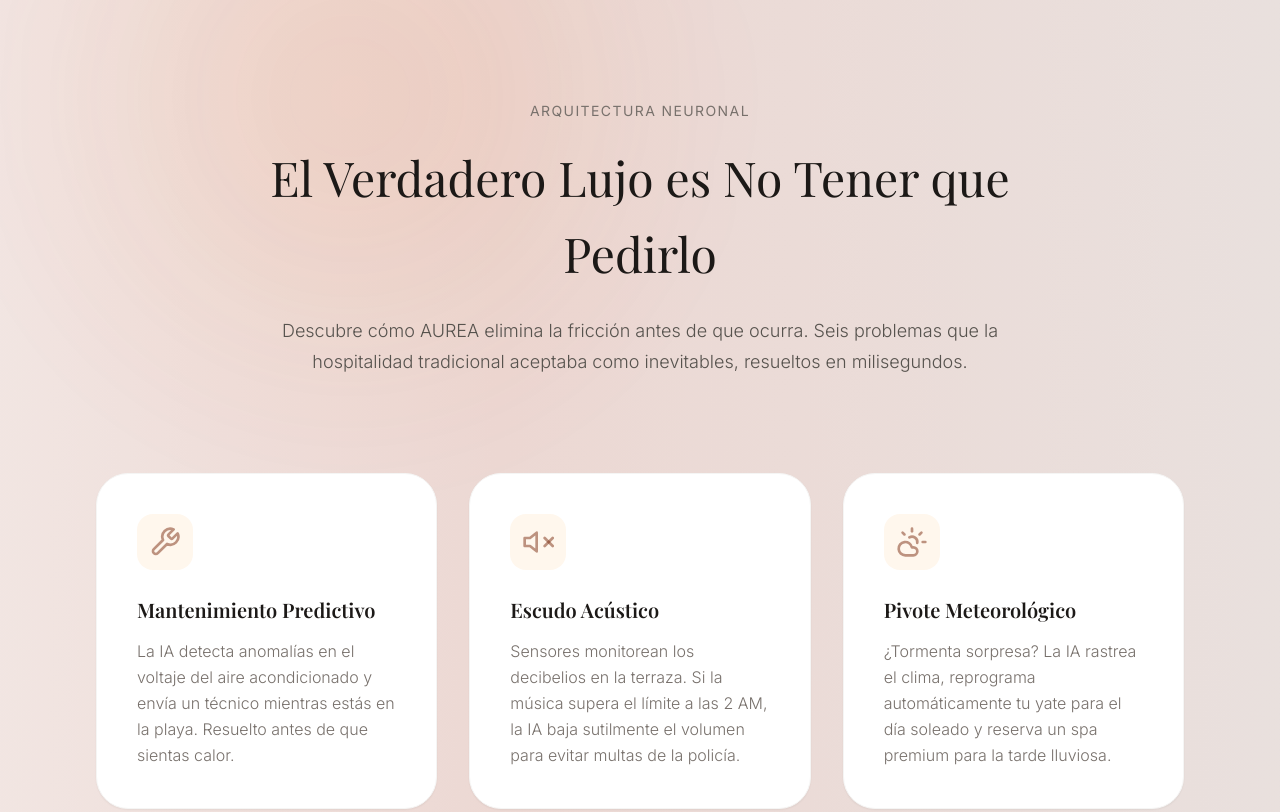
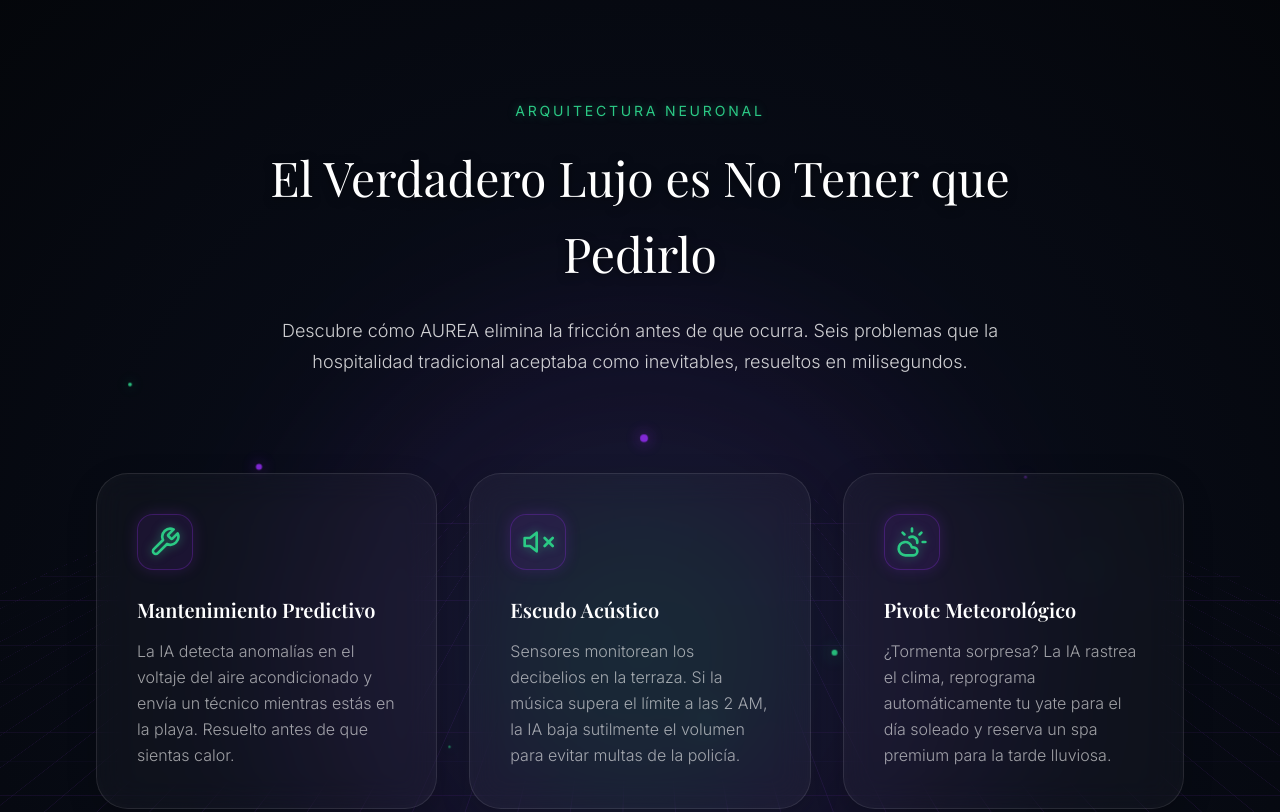
Before and after one commit to maxifast/aurea, a website: page index.html in a window 1280 px wide. Shown: the part 1740-2552 px from the top of the page. Drawn offline with nearby package versions, Linux system fonts and the light colour scheme; a web font is replaced by a local one.

Commit message:
fix paths

```diff
--- a/index.html
+++ b/index.html
@@ -253,6 +253,22 @@
 
                 <!-- Neural Architecture Section -->
                 <section id="neural-architecture" class="neural-section">
+                    <!-- Particle Wrapper for Flying Elements -->
+                    <div class="particle-wrapper">
+                        <div class="particle p1"></div>
+                        <div class="particle p2"></div>
+                        <div class="particle p3"></div>
+                        <div class="particle p4"></div>
+                        <div class="particle p5"></div>
+                        <div class="particle p6"></div>
+                        <div class="particle p7"></div>
+                        <div class="particle p8"></div>
+                        <div class="particle p9"></div>
+                        <div class="particle p10"></div>
+                        <div class="particle p11"></div>
+                        <div class="particle p12"></div>
+                    </div>
+
                     <div class="neural-header">
                         <span class="neural-subtitle">ARQUITECTURA NEURONAL</span>
                         <h2 class="neural-title">El Verdadero Lujo es No Tener que Pedirlo</h2>
--- a/style.css
+++ b/style.css
@@ -1231,121 +1231,261 @@
     /* hover:text-stone-900 */
 }
 
-/* Neural Architecture Section */
+/* Neural Architecture Section (Cosmic Construction Theme) */
 .neural-section {
     position: relative;
-    background: linear-gradient(90deg, #fafaf9 0%, #ecd8d3 25%, #e7e5e4 50%, #ecd8d3 75%, #fafaf9 100%);
-    background-size: 400% 100%;
+    background: radial-gradient(circle at center, #0B1021 0%, #04060A 100%);
     padding: 8rem 3rem;
-    /* py-32 px-12 */
     overflow: hidden;
     z-index: 1;
-    animation: neuralGradientSweep 16s ease-in-out infinite alternate;
-}
-
-@keyframes neuralGradientSweep {
+}
+
+/* Dynamic Cosmic Grid */
+.neural-section::before {
+    content: '';
+    position: absolute;
+    top: -50%;
+    left: -50%;
+    width: 200%;
+    height: 200%;
+    background-image:
+        linear-gradient(rgba(138, 43, 226, 0.15) 1px, transparent 1px),
+        linear-gradient(90deg, rgba(138, 43, 226, 0.15) 1px, transparent 1px);
+    background-size: 60px 60px;
+    z-index: -2;
+    transform: perspective(600px) rotateX(60deg) translateY(0) translateZ(-200px);
+    animation: cosmicGridMove 10s linear infinite;
+    opacity: 0.8;
+}
+
+@keyframes cosmicGridMove {
     0% {
-        background-position: 0% 50%;
+        transform: perspective(600px) rotateX(60deg) translateY(0) translateZ(-200px);
     }
 
     100% {
-        background-position: 100% 50%;
-    }
-}
-
-.neural-section::before,
+        transform: perspective(600px) rotateX(60deg) translateY(60px) translateZ(-200px);
+    }
+}
+
+/* Glowing Cosmic Core/Nebula */
 .neural-section::after {
     content: '';
     position: absolute;
+    width: 80vw;
+    height: 80vw;
+    max-width: 800px;
+    max-height: 800px;
     border-radius: 50%;
-    filter: blur(80px);
+    background: radial-gradient(circle, rgba(43, 201, 133, 0.15) 0%, rgba(138, 43, 226, 0.1) 40%, transparent 70%);
+    top: 50%;
+    left: 50%;
+    transform: translate(-50%, -50%);
     z-index: -1;
-    animation: neuralPulse 10s ease-in-out infinite alternate;
-}
-
-.neural-section::before {
-    width: 600px;
-    height: 600px;
-    background: radial-gradient(circle, rgba(234, 88, 12, 0.15) 0%, rgba(234, 88, 12, 0) 70%);
-    top: -100px;
-    left: -100px;
-}
-
-.neural-section::after {
-    width: 500px;
-    height: 500px;
-    background: radial-gradient(circle, rgba(124, 45, 18, 0.15) 0%, rgba(124, 45, 18, 0) 70%);
-    bottom: -100px;
-    right: -100px;
-    animation-delay: -5s;
-    animation-direction: alternate-reverse;
-}
-
-@keyframes neuralPulse {
+    filter: blur(60px);
+    animation: cosmicCorePulse 8s ease-in-out infinite alternate;
+}
+
+@keyframes cosmicCorePulse {
     0% {
-        transform: translate(0, 0) scale(1);
+        transform: translate(-50%, -50%) scale(0.9) rotate(0deg);
         opacity: 0.6;
     }
 
     100% {
-        transform: translate(300px, -150px) scale(1.4);
+        transform: translate(-50%, -50%) scale(1.1) rotate(10deg);
         opacity: 1;
     }
+}
+
+/* Floating Light Particles */
+.neural-section .particle-wrapper {
+    position: absolute;
+    top: 0;
+    left: 0;
+    right: 0;
+    bottom: 0;
+    pointer-events: none;
+    z-index: 0;
+    overflow: hidden;
+}
+
+.particle {
+    position: absolute;
+    background: #2bc985;
+    border-radius: 50%;
+    filter: drop-shadow(0 0 8px #2bc985);
+    opacity: 0;
+    animation: floatUp 8s infinite linear;
+}
+
+.particle:nth-child(even) {
+    background: #8a2be2;
+    filter: drop-shadow(0 0 8px #8a2be2);
+}
+
+@keyframes floatUp {
+    0% {
+        transform: translateY(110vh) scale(0);
+        opacity: 0;
+    }
+
+    10% {
+        opacity: 1;
+        transform: translateY(90vh) scale(1.2);
+    }
+
+    90% {
+        opacity: 0.8;
+    }
+
+    100% {
+        transform: translateY(-20vh) scale(0.5);
+        opacity: 0;
+    }
+}
+
+/* Randomized particles */
+.p1 {
+    left: 10%;
+    width: 4px;
+    height: 4px;
+    animation-duration: 12s;
+    animation-delay: 0s;
+}
+
+.p2 {
+    left: 20%;
+    width: 6px;
+    height: 6px;
+    animation-duration: 9s;
+    animation-delay: 2s;
+}
+
+.p3 {
+    left: 35%;
+    width: 3px;
+    height: 3px;
+    animation-duration: 15s;
+    animation-delay: 4s;
+}
+
+.p4 {
+    left: 50%;
+    width: 8px;
+    height: 8px;
+    animation-duration: 11s;
+    animation-delay: 1s;
+}
+
+.p5 {
+    left: 65%;
+    width: 5px;
+    height: 5px;
+    animation-duration: 14s;
+    animation-delay: 3s;
+}
+
+.p6 {
+    left: 75%;
+    width: 7px;
+    height: 7px;
+    animation-duration: 10s;
+    animation-delay: 5s;
+}
+
+.p7 {
+    left: 85%;
+    width: 4px;
+    height: 4px;
+    animation-duration: 13s;
+    animation-delay: 2s;
+}
+
+.p8 {
+    left: 95%;
+    width: 6px;
+    height: 6px;
+    animation-duration: 8s;
+    animation-delay: 6s;
+}
+
+.p9 {
+    left: 15%;
+    width: 5px;
+    height: 5px;
+    animation-duration: 16s;
+    animation-delay: 7s;
+}
+
+.p10 {
+    left: 45%;
+    width: 4px;
+    height: 4px;
+    animation-duration: 10s;
+    animation-delay: 8s;
+}
+
+.p11 {
+    left: 55%;
+    width: 7px;
+    height: 7px;
+    animation-duration: 12s;
+    animation-delay: 4s;
+}
+
+.p12 {
+    left: 80%;
+    width: 3px;
+    height: 3px;
+    animation-duration: 14s;
+    animation-delay: 0.5s;
 }
 
 @media (min-width: 768px) {
     .neural-section {
         padding: 8rem 6rem;
-        /* md:px-24 */
     }
 }
 
 .neural-header {
     text-align: center;
     max-width: 48rem;
-    /* max-w-3xl */
     margin: 0 auto;
+    position: relative;
+    z-index: 2;
 }
 
 .neural-subtitle {
     font-family: var(--font-body);
     text-transform: uppercase;
-    letter-spacing: 0.1em;
-    /* tracking-widest */
+    letter-spacing: 0.2em;
     font-size: 0.875rem;
-    /* text-sm */
-    color: #78716c;
-    /* text-stone-500 */
+    color: #2bc985;
     display: block;
     margin-bottom: 1rem;
-    /* mb-4 */
+    text-shadow: 0 0 10px rgba(43, 201, 133, 0.4);
 }
 
 .neural-title {
     font-family: var(--font-heading);
     font-size: 2.25rem;
-    /* text-4xl */
-    color: #1c1917;
-    /* text-stone-900 */
+    color: #ffffff;
     margin-bottom: 1.5rem;
-    /* mb-6 */
+    text-shadow: 0 2px 10px rgba(0, 0, 0, 0.5);
 }
 
 @media (min-width: 768px) {
     .neural-title {
         font-size: 3rem;
-        /* md:text-5xl */
     }
 }
 
 .neural-desc {
     font-family: var(--font-body);
     font-size: 1.125rem;
-    /* text-lg */
-    color: #57534e;
-    /* text-stone-600 */
+    color: rgba(255, 255, 255, 0.8);
     margin-bottom: 6rem;
-    /* mb-24 */
     line-height: 1.7;
 }
 
@@ -1353,9 +1493,10 @@
     display: grid;
     grid-template-columns: 1fr;
     gap: 2rem;
-    /* gap-8 */
     max-width: 1400px;
     margin: 0 auto;
+    position: relative;
+    z-index: 2;
 }
 
 @media (min-width: 768px) {
@@ -1370,67 +1511,75 @@
     }
 }
 
+/* Glassmorphism Cards */
 .neural-card {
-    background-color: #ffffff;
-    /* bg-white */
+    background: rgba(255, 255, 255, 0.03);
+    backdrop-filter: blur(16px);
+    -webkit-backdrop-filter: blur(16px);
     padding: 2.5rem;
-    /* p-10 */
     border-radius: 2rem;
-    /* rounded-[2rem] */
-    border: 1px solid #f5f5f4;
-    /* border-stone-100 */
-    box-shadow: 0 1px 2px 0 rgba(0, 0, 0, 0.05);
-    /* shadow-sm */
-    transition: all 0.5s ease;
-    /* transition-all duration-500 */
+    border: 1px solid rgba(255, 255, 255, 0.1);
+    box-shadow: 0 10px 30px rgba(0, 0, 0, 0.2), inset 0 0 20px rgba(255, 255, 255, 0.02);
+    transition: all 0.5s cubic-bezier(0.16, 1, 0.3, 1);
     cursor: default;
+    overflow: hidden;
+    position: relative;
+}
+
+.neural-card::before {
+    content: '';
+    position: absolute;
+    top: 0;
+    left: -100%;
+    width: 50%;
+    height: 100%;
+    background: linear-gradient(90deg, transparent, rgba(255, 255, 255, 0.05), transparent);
+    transform: skewX(-20deg);
+    transition: left 0.7s ease;
+}
+
+.neural-card:hover::before {
+    left: 150%;
 }
 
 .neural-card:hover {
-    box-shadow: 0 20px 25px -5px rgba(0, 0, 0, 0.1), 0 8px 10px -6px rgba(0, 0, 0, 0.1);
-    /* hover:shadow-xl */
-    transform: translateY(-0.25rem);
-    /* hover:-translate-y-1 */
+    box-shadow: 0 20px 40px rgba(0, 0, 0, 0.4), inset 0 0 20px rgba(255, 255, 255, 0.05);
+    border-color: rgba(138, 43, 226, 0.3);
+    transform: translateY(-5px);
 }
 
 .neural-icon-box {
     width: 3.5rem;
     height: 3.5rem;
-    background-color: #fff7ed;
-    /* Light orange subtle background to match the mockup */
+    background: rgba(138, 43, 226, 0.1);
+    border: 1px solid rgba(138, 43, 226, 0.3);
     border-radius: 1rem;
     display: flex;
     align-items: center;
     justify-content: center;
     margin-bottom: 1.5rem;
-    /* mb-6 */
+    box-shadow: 0 0 15px rgba(138, 43, 226, 0.2);
 }
 
 .neural-icon {
     width: 2rem;
-    /* w-8 */
     height: 2rem;
-    /* h-8 */
-    color: rgba(124, 45, 18, 0.5);
-    /* text-orange-900/50 */
+    color: #2bc985;
+    filter: drop-shadow(0 0 5px rgba(43, 201, 133, 0.5));
 }
 
 .neural-card-title {
     font-family: var(--font-heading);
     font-size: 1.25rem;
-    /* text-xl */
-    color: #1c1917;
-    /* text-stone-900 */
+    color: #ffffff;
     margin-bottom: 0.75rem;
-    /* mb-3 */
     font-weight: 600;
 }
 
 .neural-card-text {
     font-family: var(--font-body);
     font-size: 1rem;
-    color: #78716c;
-    /* text-stone-500 */
+    color: rgba(255, 255, 255, 0.6);
     line-height: 1.625;
 }
 
```
